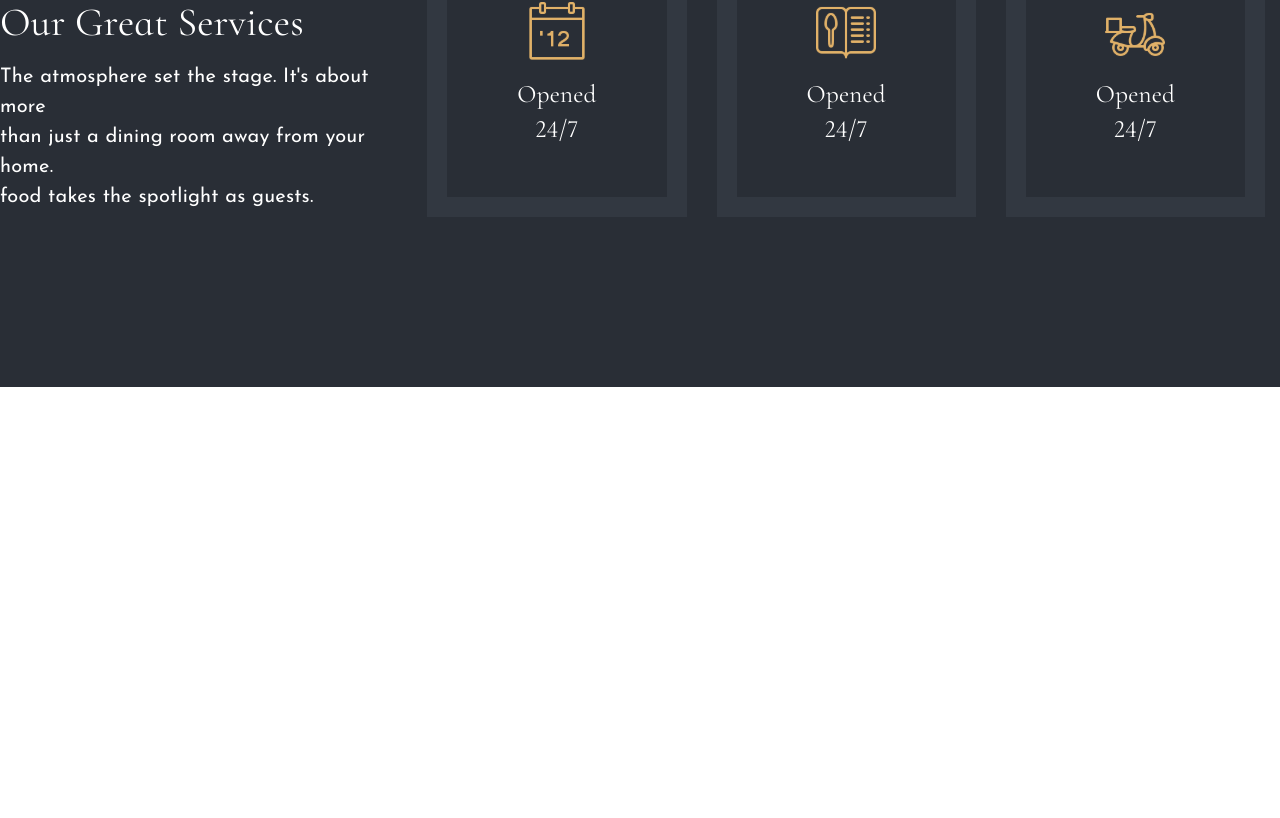
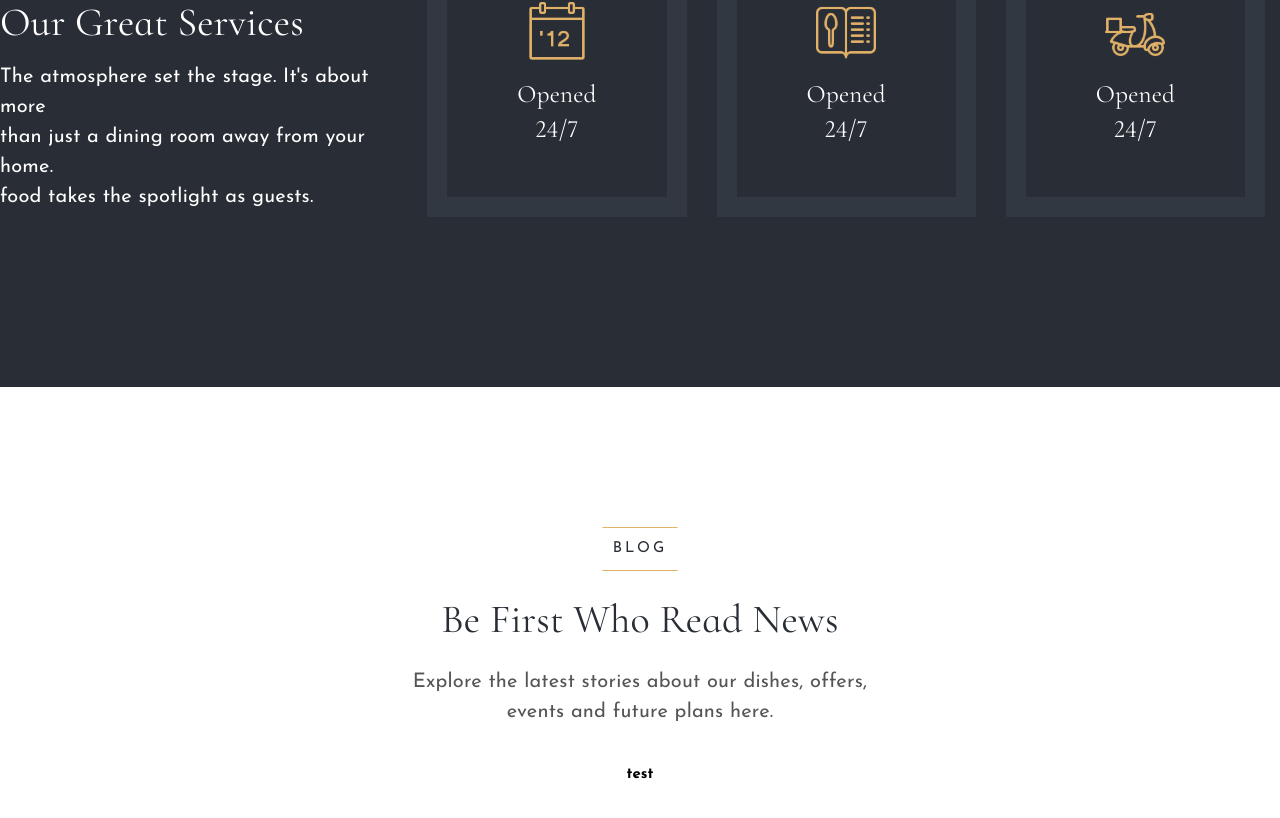
Before and after one commit to islom-sattorov/final-project, a React (Vite) app: page / in a window 1280 px wide. Shown: the part 4221-5039 px from the top of the page. Before the commit the page ends 4608 px from the top, so only its background shows below. Built offline with nearby package versions, Linux system fonts and the light colour scheme.

Commit message:
add:blog

```diff
--- a/src/App.jsx
+++ b/src/App.jsx
@@ -1,4 +1,5 @@
 import './App.scss'
+import Blog from './Components/Blog/Blog'
 import Certs from './Components/Certs/Certs'
 import Header from './Components/Header/Header'
 import MainInfo from './Components/Info/MainInfo'
@@ -18,6 +19,7 @@ function App() {
       <Testimonial />
       <Menu />
       <Services />
+      <Blog />
     </>
   )
 }
--- /dev/null
+++ b/src/Components/Blog/Blog.jsx
@@ -0,0 +1,24 @@
+import style from './Blog.module.scss';
+
+const Blog = () => {
+    return (
+        <section className={style.section}>
+            <div className='container'>
+                <div className={style.section_flex}>
+                    <div className={style.section_text}>
+                        <span className={style.section_span}>Blog</span>
+                        <h2 className={style.section_title}>Be First Who Read News</h2>
+                        <p className={style.section_subtitle}>Explore the latest stories about our dishes, offers,<br />
+                            events and future plans here.
+                        </p>
+                    </div>
+                    <div className={style.section_blog}>
+                        <h1>test</h1>
+                    </div>
+                </div>
+            </div>
+        </section>
+    )
+}
+
+export default Blog
--- /dev/null
+++ b/src/Components/Blog/Blog.module.scss
@@ -0,0 +1,60 @@
+@import '../../styles/variables';
+
+.section{
+    padding: 14rem 0 0 0;
+
+    #{&}_flex{
+        @include flex(center, center);
+        flex-direction: column
+    }
+
+    #{&}_text{
+        @extend .section_flex;
+        gap: 20px;
+        padding: 0 0 4rem 0;
+
+    }
+
+    #{&}_span{
+        font-size: 1.5rem;
+        font-family: $secondary-font;
+        line-height: 22px;
+        letter-spacing: 3px;
+        text-transform: uppercase;
+        text-align: center;
+        color: $secondary;
+        border-inline: 1px solid transparent;
+        border-top: 1px solid $primary;
+        border-bottom: 1px solid $primary;
+        padding: 1rem 1rem;
+        transition: 0.2s all;
+
+        &:hover{
+            border-inline: 1px solid $primary;
+        }
+    }
+
+    #{&}_title{
+        font-family: $primary-font;
+        font-weight: 400;
+        font-size: 4rem;
+        line-height: 56px;
+        letter-spacing: 0.2px;
+        text-align: center;
+        color: $secondary;
+    }
+
+    #{&}_subtitle{
+        font-family: $secondary-font;
+        font-weight: 400;
+        font-size: 2rem;
+        line-height: 30px;
+        letter-spacing: 0.2px;
+        text-align: center;
+        color: $secondary-text;
+    }
+
+    #{&}_blog{
+        padding: 0 0 15rem 0;
+    }
+}
```
